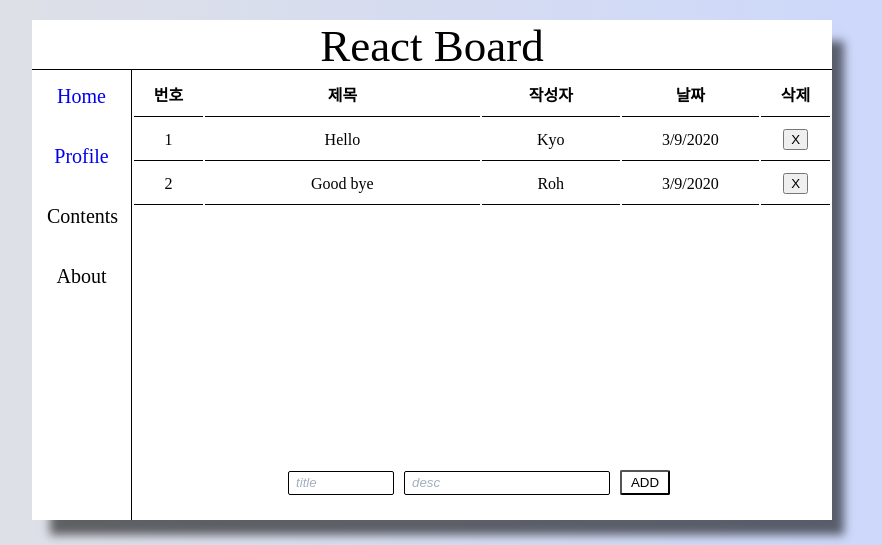
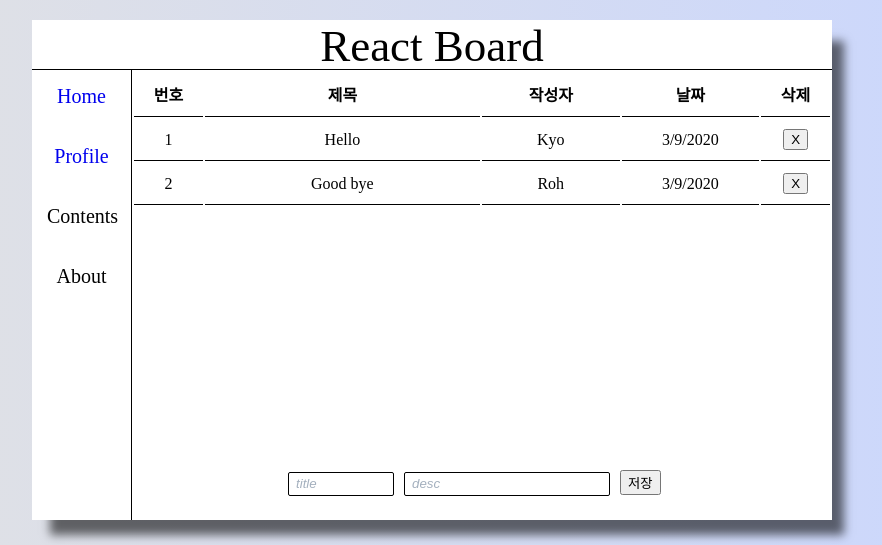
Before and after one commit to kyoung-jnn/CRUD_Board, a React (Create React App) app: page / in a window 1280 px wide. Shown: the part 130-675 px from the top of the page, without its empty margins (208-1090 px from the left). Built offline with nearby package versions, Linux system fonts and the light colour scheme.

Commit message:
useEffect 적용하는중

```diff
--- a/src/App.js
+++ b/src/App.js
@@ -7,12 +7,10 @@ import Profile from "./component/Profile"
 function App() {
   return (
     <React.Fragment>
-      <Route exact path="/" component={Home}>
-      </Route>
+      <Route exact path="/" component={Home}></Route>
       <Route path="/Profile" component={Profile}></Route>
       <Route path="/Contents" component={Profile}></Route>
       <Route path="/About" component={Profile}></Route>
-
     </React.Fragment>
   );
 }
--- a/src/component/BoardInputForm.js
+++ b/src/component/BoardInputForm.js
@@ -1,4 +1,4 @@
-import React, {useState} from "react";
+import React, {useState,useEffect} from "react";
 import { board_save} from "./App_reducer";
 import { connect } from "react-redux";
 
@@ -15,18 +15,20 @@ function BoardInputForm(props) {
       setContents({
         ...contents,
         [e.target.name]: e.target.value,
-        date: new Date(),
       });
     }
 
     const handleSave = (props) => {
       props.dispatch(board_save(this.state));
-      props.saveContents(contents); //props로 전달된 함수 실행
+      setContents(contents);
     }
+
+    useEffect(()=> {
+
+    },)
 
     return (
       <div>
-        <form onSubmit={handleSave}>
           <input
             id="title"
             placeholder="title"
@@ -41,8 +43,7 @@ function BoardInputForm(props) {
             autocomplete="off"
             onChange={handleChange}
           ></input>
-          <input type="submit" value="ADD"></input>
-        </form>
+          <button onClick={handleSave}>저장</button>
       </div>
     );
   }
--- a/src/component/BoardItem.js
+++ b/src/component/BoardItem.js
@@ -1,15 +1,13 @@
-import React from "react";
+import React, { useEffect } from "react";
 import { board_read, board_remove } from "./App_reducer";
 import { connect } from "react-redux";
 
 function BoardItem(props) {
   const handleUpdateForm = (props, brdnum) => {
-    console.log("Update 실행");
     props.dispatch(board_read(brdnum));
   };
 
   const row = props.row;
-
   return (
     <tbody>
       <tr>
--- a/src/component/Home.js
+++ b/src/component/Home.js
@@ -1,14 +1,14 @@
 import React, { useState } from "react";
 import "../App.css";
 import { Link, Route } from "react-router-dom";
-import { createStore } from "redux";
-import { connect, Provider } from "react-redux";
+import { connect } from "react-redux";
 import  BoardItem  from './BoardItem';
 import  BoardInputForm  from './BoardInputForm';
 
 function Home(props) {
   const { boards } = props; // mapReduxStateToReactProps 메소드 이용해서 reducer의 state 가져오기
 
+  console.log('Home component의 props',props);
   return (
     <body>
       <section>
@@ -55,6 +55,8 @@ function Home(props) {
 
 // Reduecer의 state.boards를 boards로 받아주기
 function mapReduxStateToReactProps(state) {
+  console.log('mapReduxStateToReactProps',state);
   return { boards: state.boards };
 }
-export default connect(mapReduxStateToReactProps, null)(Home);
+
+export default connect(mapReduxStateToReactProps)(Home);
--- a/src/index.js
+++ b/src/index.js
@@ -5,11 +5,12 @@ import {  BrowserRouter } from "react-router-dom";
 import * as serviceWorker from "./serviceWorker";
 import { Provider } from "react-redux";
 import  store  from "./component/store.js";
+import Home from "./component/Home";
 
 ReactDOM.render(
   <BrowserRouter>
     <Provider store={store}>
-      <App />
+      <Home />
     </Provider>
   </BrowserRouter>,
   document.getElementById("root")
```
Also changed, not shown: src/component/App_reducer.js (+3 -4 lines).
